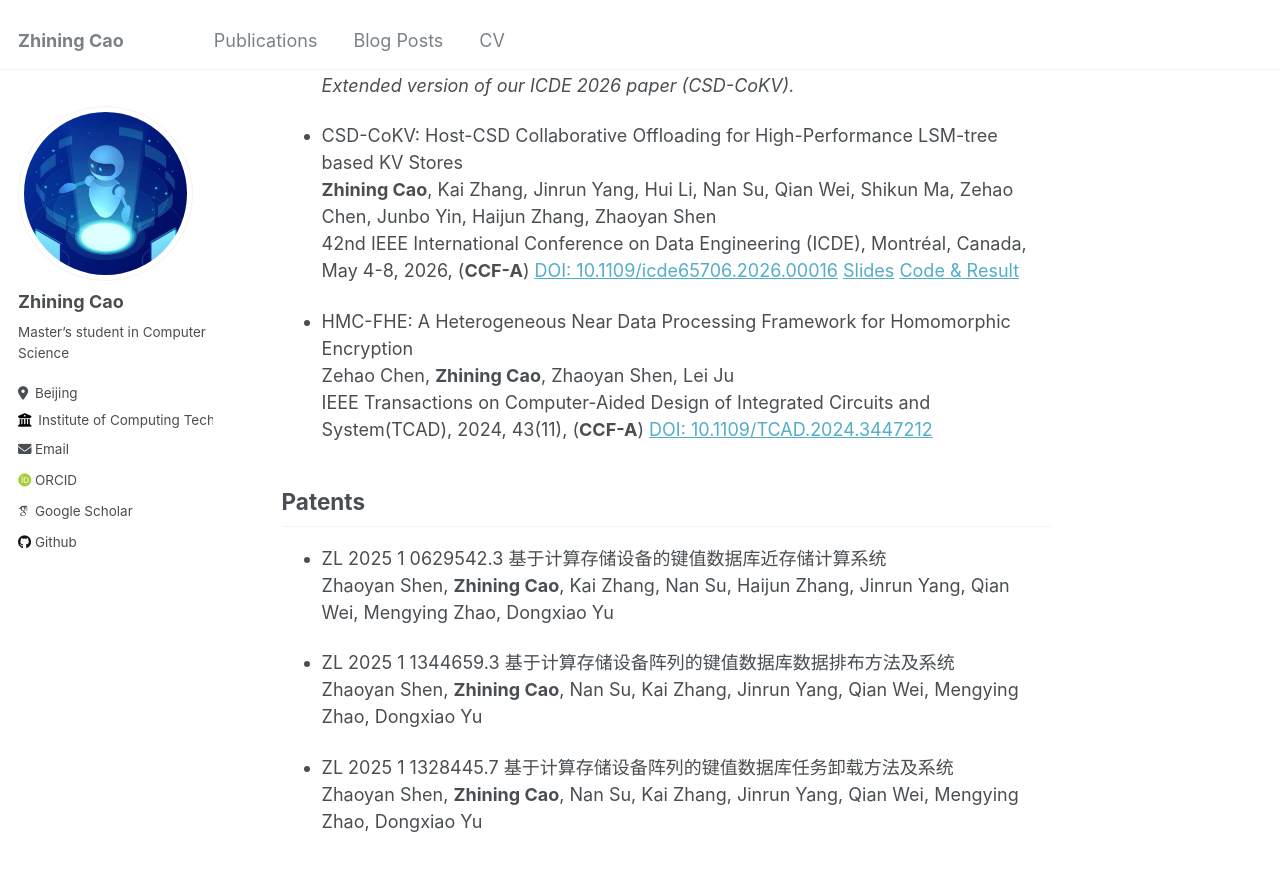
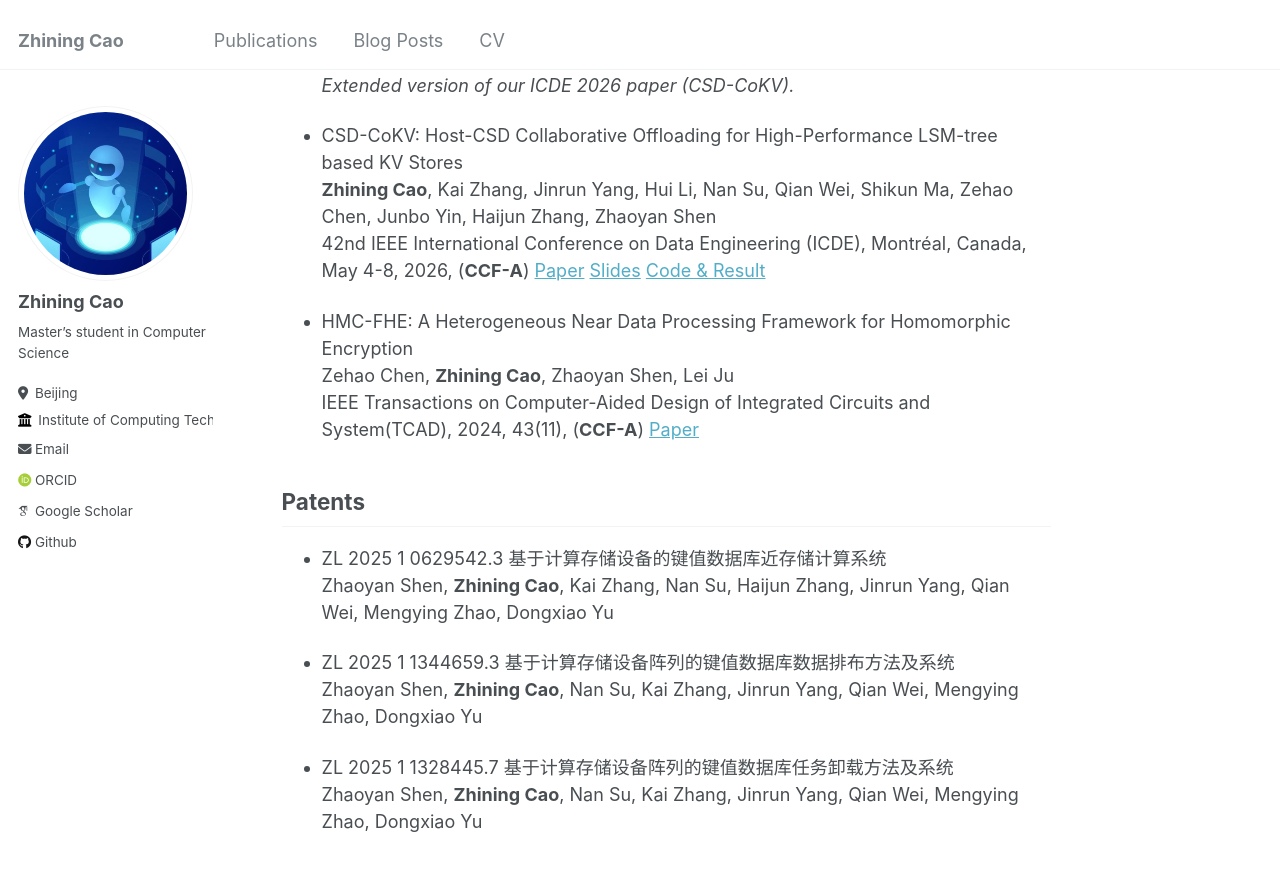
Before and after one commit to caozhining/caozhining.github.io, a Jekyll site: the page built from _pages/about.md, in a window 1280 px wide and 900 px high, scrolled down 824 px. Shown: the top 871 px of the window. Built offline with Jekyll 4.4.1, drawn with Linux system fonts in a browser that asks for light colours; some web fonts are replaced.

Commit message:
Use Paper labels for DOI links

```diff
--- a/_includes/archive-single.html
+++ b/_includes/archive-single.html
@@ -53,15 +53,15 @@
     {% endif %}
 
     {% if post.citation and post.paperurl and post.slidesurl %}
-      <p>Recommended citation: {{ post.citation }}<br /><a href="{{ post.paperurl }}">{% if post.doi %}DOI: {{ post.doi }}{% else %}Download Paper{% endif %}</a> | <a href="{{ post.slidesurl }}">Download Slides</a></p>
+      <p>Recommended citation: {{ post.citation }}<br /><a href="{{ post.paperurl }}">{% if post.doi %}Paper{% else %}Download Paper{% endif %}</a> | <a href="{{ post.slidesurl }}">Download Slides</a></p>
     {% elsif post.citation and post.paperurl %}
-      <p>Recommended citation: {{ post.citation }}<br /><a href="{{ post.paperurl }}">{% if post.doi %}DOI: {{ post.doi }}{% else %}Download Paper{% endif %}</a></p>
+      <p>Recommended citation: {{ post.citation }}<br /><a href="{{ post.paperurl }}">{% if post.doi %}Paper{% else %}Download Paper{% endif %}</a></p>
     {% elsif post.citation and post.slidesurl %}
       <p>Recommended citation: {{ post.citation }}<br /><a href="{{ post.slidesurl }}">Download Slides</a></p>
     {% elsif post.citation %}
       <p>Recommended citation: {{ post.citation }}</p>
     {% elsif post.paperurl %}
-      <p><a href=" {{ post.paperurl }} ">{% if post.doi %}DOI: {{ post.doi }}{% else %}Download Paper{% endif %}</a></p>
+      <p><a href=" {{ post.paperurl }} ">{% if post.doi %}Paper{% else %}Download Paper{% endif %}</a></p>
     {% elsif post.slidesurl %}
       <p>Download <a href="{{ post.slidesurl }}">Download Slides</a></p></p>
     {% endif %}
--- a/_layouts/single.html
+++ b/_layouts/single.html
@@ -48,9 +48,9 @@ layout: default
         {{ content }}
 
         {% if page.citation and page.paperurl and page.slidesurl %}
-          <p style="font-size: smaller">Recommended citation: {{ page.citation }}<br /><a href="{{ page.paperurl }}">{% if page.doi %}DOI: {{ page.doi }}{% else %}Download Paper{% endif %}</a> | <a href="{{ page.slidesurl }}">Download Slides</a></p>
+          <p style="font-size: smaller">Recommended citation: {{ page.citation }}<br /><a href="{{ page.paperurl }}">{% if page.doi %}Paper{% else %}Download Paper{% endif %}</a> | <a href="{{ page.slidesurl }}">Download Slides</a></p>
         {% elsif page.citation and page.paperurl %}
-          <p style="font-size: smaller">Recommended citation: {{ page.citation }}<br /><a href="{{ page.paperurl }}">{% if page.doi %}DOI: {{ page.doi }}{% else %}Download Paper{% endif %}</a></p>
+          <p style="font-size: smaller">Recommended citation: {{ page.citation }}<br /><a href="{{ page.paperurl }}">{% if page.doi %}Paper{% else %}Download Paper{% endif %}</a></p>
         {% elsif page.citation and page.slidesurl %}
           <p style="font-size: smaller">Recommended citation: {{ page.citation }}<br /><a href="{{ page.slidesurl }}">Download Slides</a></p>
         {% elsif page.citation %}
--- a/_pages/about.md
+++ b/_pages/about.md
@@ -34,11 +34,11 @@ Publications
 
 * CSD-CoKV: Host-CSD Collaborative Offloading for High-Performance LSM-tree based KV Stores<br>
   **Zhining Cao**, Kai Zhang, Jinrun Yang, Hui Li, Nan Su, Qian Wei, Shikun Ma, Zehao Chen, Junbo Yin, Haijun Zhang, Zhaoyan Shen<br>
-  42nd IEEE International Conference on Data Engineering (ICDE), Montréal, Canada, May 4-8, 2026, (**CCF-A**) [DOI: 10.1109/icde65706.2026.00016](https://doi.org/10.1109/icde65706.2026.00016) [Slides](http://caozhining.github.io/files/CSD_CoKV_ICDE2026.pdf) [Code & Result](https://github.com/caozhining/CSD-RocksDB)<br>
+  42nd IEEE International Conference on Data Engineering (ICDE), Montréal, Canada, May 4-8, 2026, (**CCF-A**) [Paper](https://doi.org/10.1109/icde65706.2026.00016) [Slides](http://caozhining.github.io/files/CSD_CoKV_ICDE2026.pdf) [Code & Result](https://github.com/caozhining/CSD-RocksDB)<br>
 
 * HMC-FHE: A Heterogeneous Near Data Processing Framework for Homomorphic Encryption<br>
   Zehao Chen, **Zhining Cao**, Zhaoyan Shen, Lei Ju<br>
-  IEEE Transactions on Computer-Aided Design of Integrated Circuits and System(TCAD), 2024, 43(11), (**CCF-A**) [DOI: 10.1109/TCAD.2024.3447212](https://doi.org/10.1109/TCAD.2024.3447212)<br>
+  IEEE Transactions on Computer-Aided Design of Integrated Circuits and System(TCAD), 2024, 43(11), (**CCF-A**) [Paper](https://doi.org/10.1109/TCAD.2024.3447212)<br>
 
 Patents
 ---------
```
